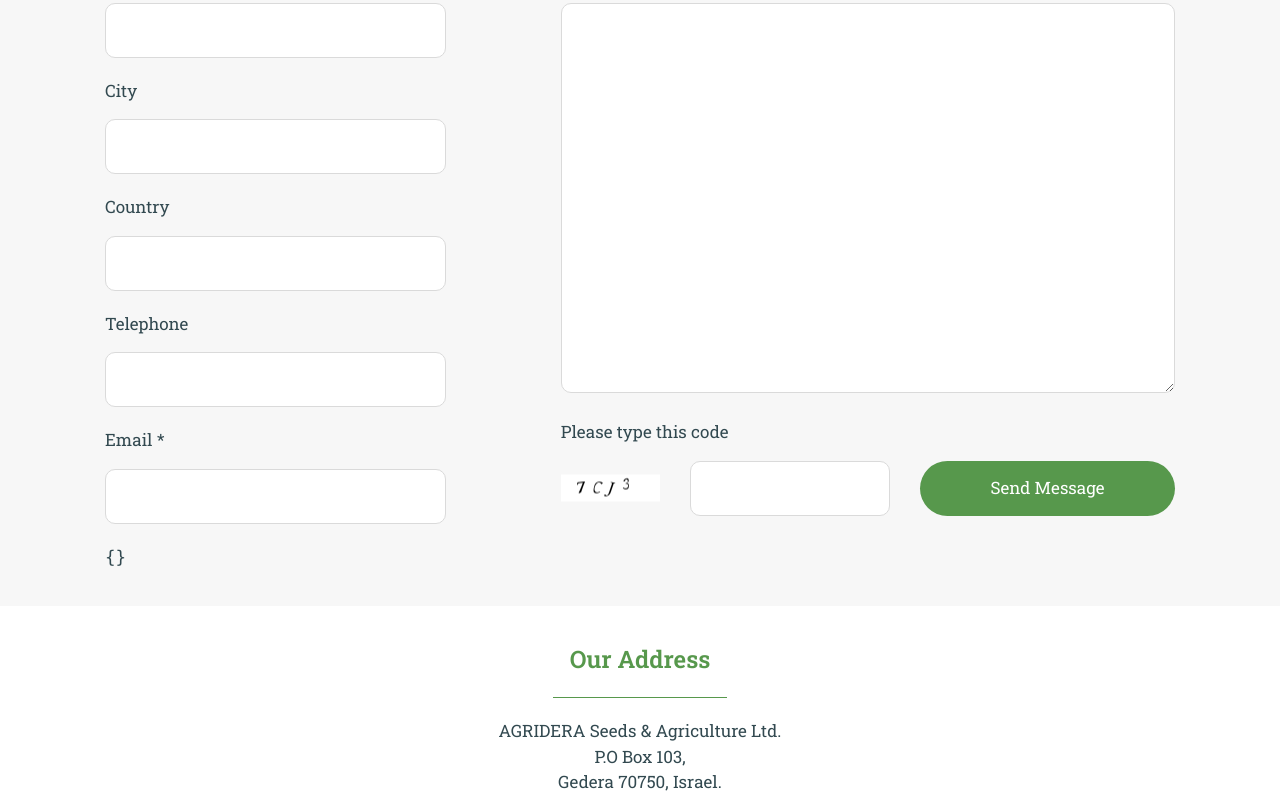
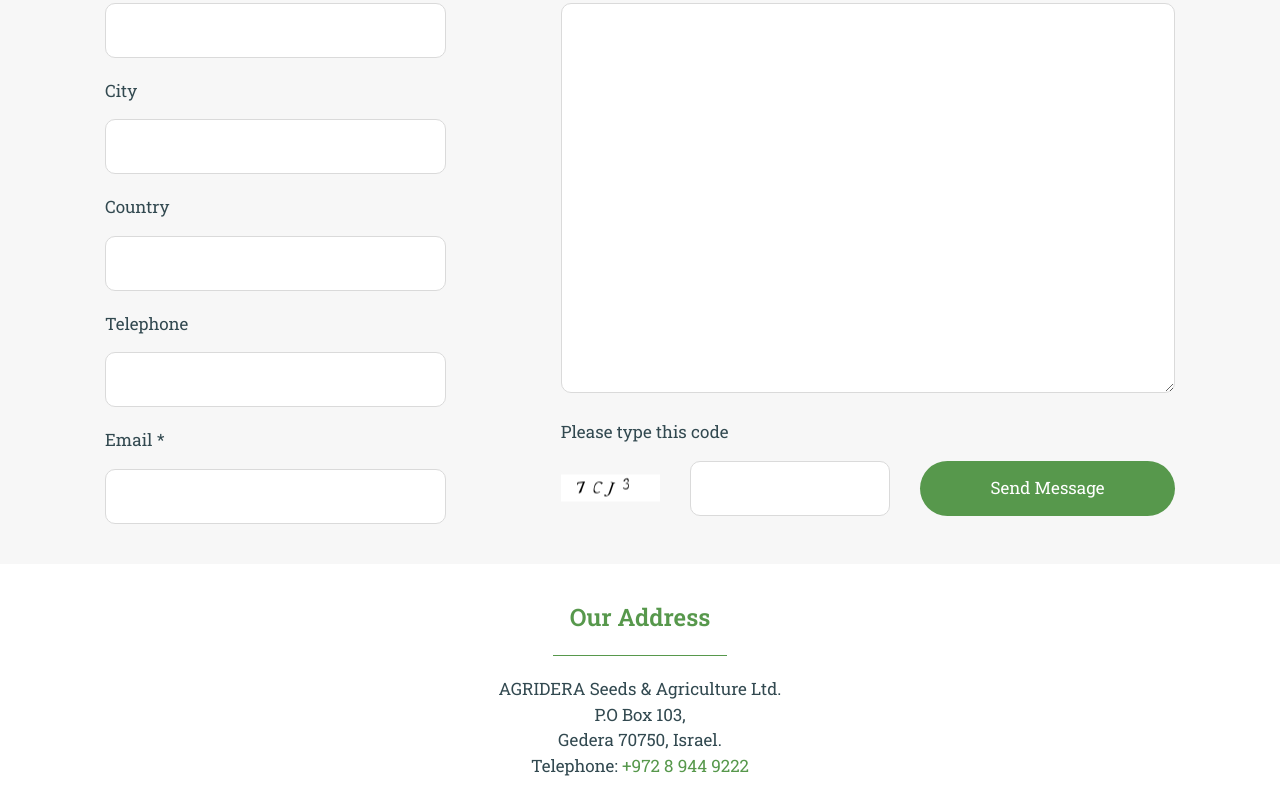
Before and after one commit to mb0rts0v/mbortsov, a plain HTML site: page contact_us.html in a window 1280 px wide. Shown: the part 1144-1936 px from the top of the page. Drawn offline with nearby package versions, Linux system fonts and the light colour scheme.

Commit message:
Add files via upload

```diff
--- a/contact_us.html
+++ b/contact_us.html
@@ -109,7 +109,7 @@
                         <p>Email *</p>
                         <input class="input" type="email" name="email" required v-model="contactFields.email">
                      </div>
-                     <pre>{{ contactFields }}</pre>
+
                   </div>
                   <div class="col-7">
                      <div class="form_block">
```
